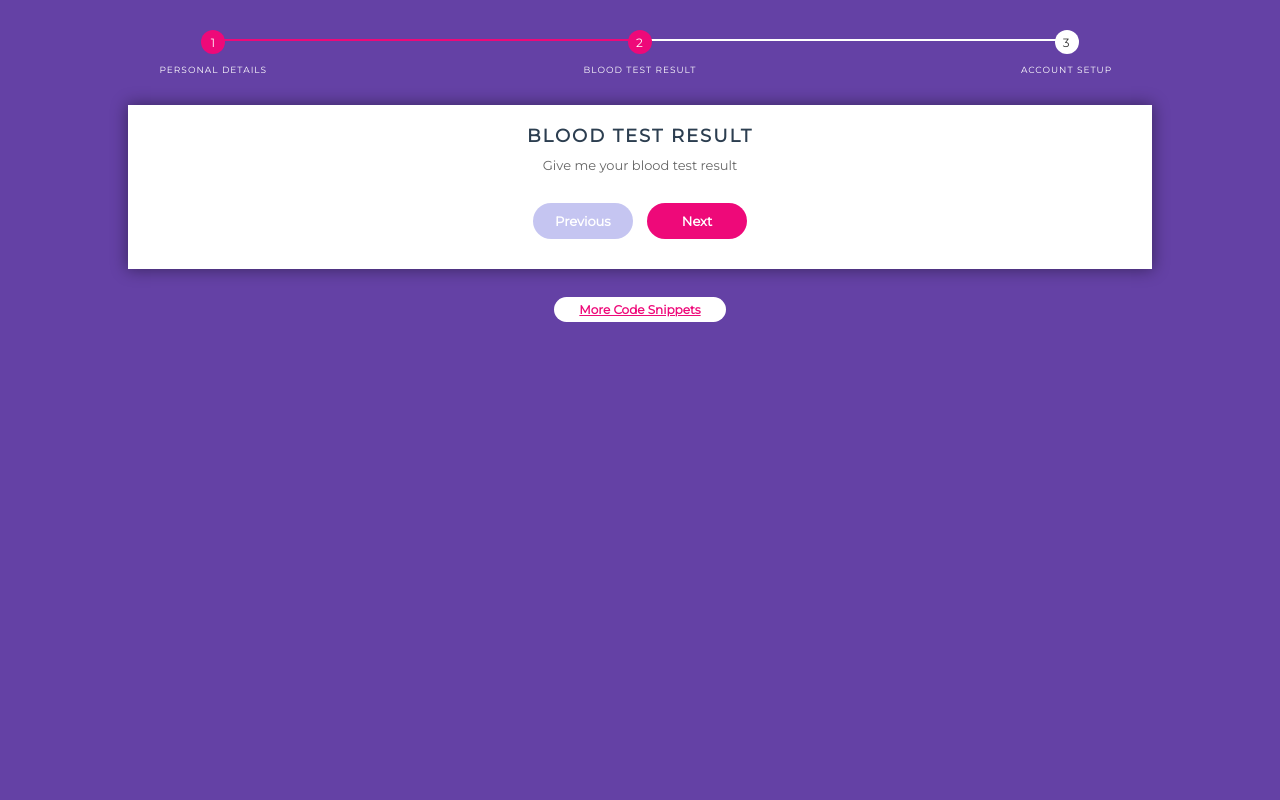
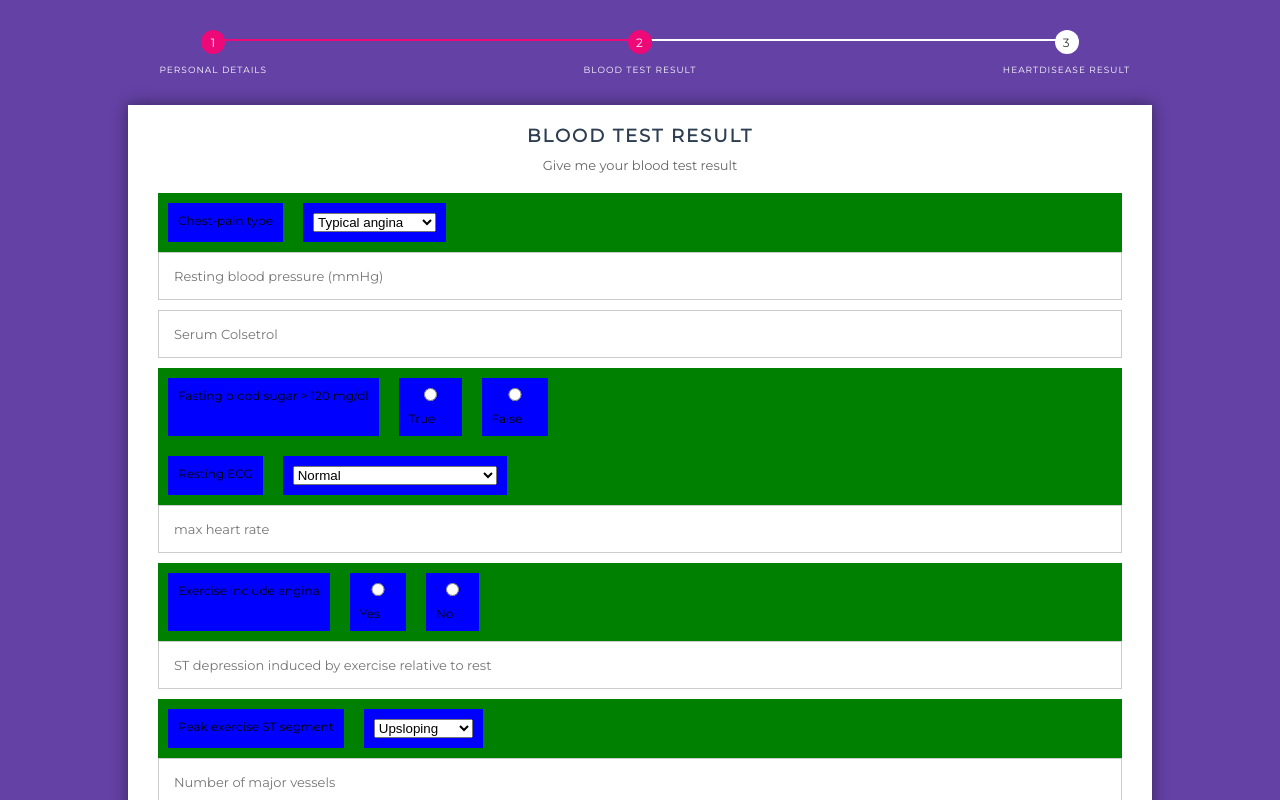
Before and after one commit to neonoia/HeartDisease, a plain HTML site: page AI.html in a window 1280 px wide. Both pictures are taken after a click on the button "Next". Shown: the top 800 px of the page. Drawn offline with nearby package versions, Linux system fonts and the light colour scheme.

Commit message:
mantap coly

```diff
--- a/AI.html
+++ b/AI.html
@@ -17,7 +17,7 @@
                 <ul id="progressbar">
                     <li class="active">Personal Details</li>
                     <li>Blood Test Result</li>
-                    <li>Account Setup</li>
+                    <li>HeartDisease Result</li>
                 </ul>
                 <!-- fieldsets -->
                 <fieldset>
@@ -44,21 +44,100 @@
                 <fieldset>
                     <h2 class="fs-title">Blood Test result</h2>
                     <h3 class="fs-subtitle">Give me your blood test result</h3>
-
+                    <div class="flex-container">
+                        <div>
+                            <label for="Chest-pain type" class="required">Chest-pain type</label>
+                        </div>
+                        <div>
+                            <select name="chestpain_type" id="chestpain_type">
+                                <option value=1>Typical angina</option>
+                                <option value=2>Atypical angina</option>
+                                <option value=3>Non-anginal pain</option>
+                                <option value=4>Asymptotic</option>
+                            </select>
+                        </div>
+                    </div>
+                    <input type="text" name="resting_blood_pressure" id="resting_blood_pressure" placeholder="Resting blood pressure (mmHg)" />
+                    <input type="text" name="serum_cholesterol" id="serum_cholesterol" placeholder="Serum Colsetrol"/>
+                    <div class="flex-container">
+                        <div>
+                            <label for="Fasting blood sugar" class="required">Fasting blood sugar > 120 mg/dl</label>
+                        </div>
+                        <div>
+                            <input type="radio" name="sugar" id="true" value=1>
+                            <label for="True">True</label>
+                        </div>
+                        <div>
+                            <input type="radio" name="sugar" id="false" value=0>
+                            <label for="False">False</label>
+                        </div>
+                    </div>
+                    <div class="flex-container">
+                        <div>
+							<label for="Resting ECG" class="required">Resting ECG</label>
+                        </div>
+                        <div>
+                            <select name="resting" id="resting">
+                                <option value=0>Normal</option>
+                                <option value=1>Having ST-T wave abnormality</option>
+                                <option value=2>Left ventricular hyperthropy</option>
+                            </select>
+                        </div>
+                    </div>
+					<input type="text" name="max_heart_rate" id="max_heart_rate" placeholder="max heart rate" />
+                    <div class="flex-container">
+                        <div>
+							<label for="Exercise Include Angina" class="required">Exercise include angina</label>
+                        </div>
+                        <div>
+                            <input type="radio" name="include_angina" id="include_angina" value=1>
+                            <label for="Yes">Yes</label>
+                        </div>
+                        <div>
+                            <input type="radio" name="include_angina" id="include_angina" value=0>
+                            <label for="No">No</label>
+                        </div>
+                    </div>
+						<input type="text" name="depression" id="depression" placeholder="ST depression induced by exercise relative to rest" />
+                    <div class="flex-container">
+                        <div>
+                            <label for="Peak exercise ST segment" class="required">Peak exercise ST segment</label>
+                        </div>
+                        <div>
+                            <select name="peak_exercise" id="peak_exercise">
+                                <option value=1>Upsloping</option>
+                                <option value=2>Flat</option>
+                                <option value=3>Downsloping</option>
+                            </select>
+                        </div>
+                    </div>
+						<input type="text" name="major_vessels" id="major_vessels" placeholder="Number of major vessels" />
+                    <div class="flex-container">
+                        <div>
+                            <label for="Thal" class="required">Thal</label>
+                        </div>
+                        <div>
+                            <select name="thal" id="thal">
+                                <option value=3>Normal</option>
+                                <option value=6>Fixed defect</option>
+                                <option value=7>Reversable defect</option>
+                            </select>
+                        </div>
+                    </div>
                     <!--<input type="text" name="twitter" placeholder="Twitter"/>
                     <input type="text" name="facebook" placeholder="Facebook"/>
                     <input type="text" name="gplus" placeholder="Google Plus"/>-->
                     <input type="button" name="previous" class="previous action-button-previous" value="Previous"/>
-                    <input type="button" name="next" class="next action-button" value="Next"/>
+                    <input type="submit" name="submit" class="submit action-button" value="Submit"/>
                 </fieldset>
                 <fieldset>
-                    <h2 class="fs-title">Create your account</h2>
-                    <h3 class="fs-subtitle">Fill in your credentials</h3>
-                    <input type="text" name="email" placeholder="Email"/>
+                    <h2 class="fs-title">HeartDisease result</h2>
+                    <h3 class="fs-subtitle">This is your HeartDisease result</h3>
+                    <!--<input type="text" name="email" placeholder="Email"/>
                     <input type="password" name="pass" placeholder="Password"/>
-                    <input type="password" name="cpass" placeholder="Confirm Password"/>
-                    <input type="button" name="previous" class="previous action-button-previous" value="Previous"/>
-                    <input type="submit" name="submit" class="submit action-button" value="Submit"/>
+                    <input type="password" name="cpass" placeholder="Confirm Password"/>-->
+                    <!--<input type="button" name="previous" class="previous action-button-previous" value="Previous"/>
+                    <input type="submit" name="submit" class="submit action-button" value="Submit"/>-->
                 </fieldset>
             </form>
             <!-- link to designify.me code snippets -->
```
Also changed, not shown: index.html (+2 -2 lines).
